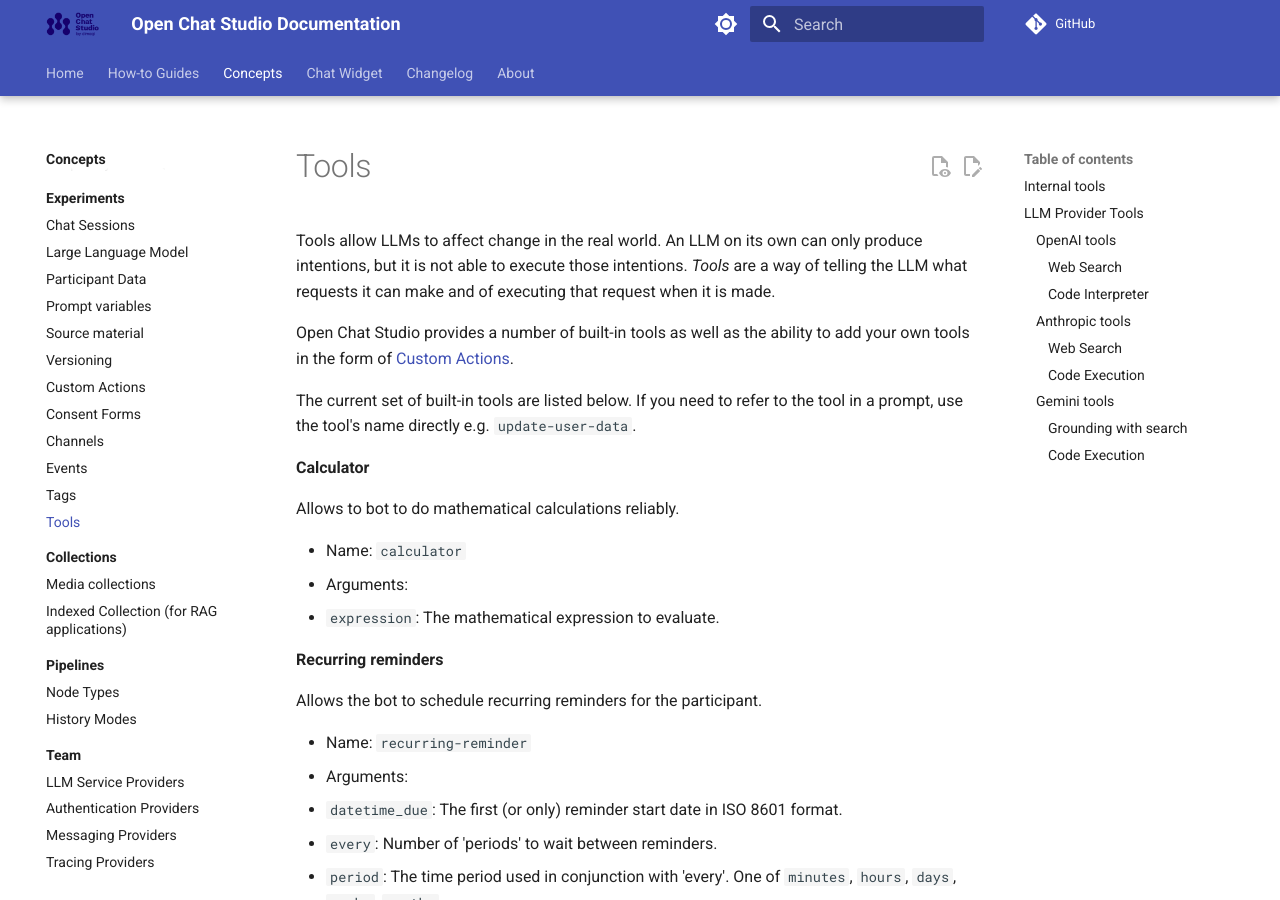
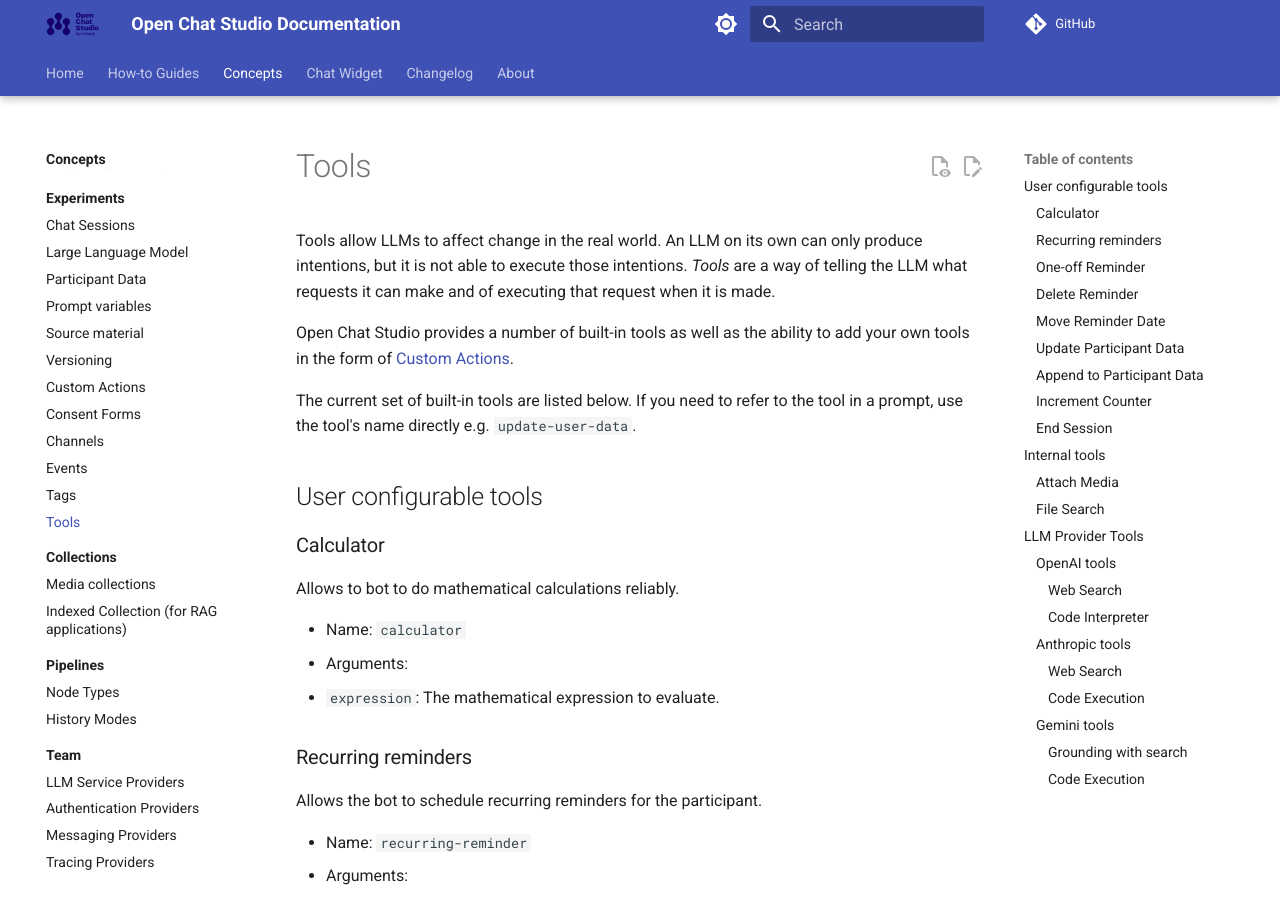
Before and after one commit to dimagi/open-chat-studio-docs, an MkDocs documentation site: the page built from docs/concepts/tools/index.md, in a window 1280 px wide and 900 px high. Built offline with MkDocs 1.6.1 and Material for MkDocs 9.7.7, drawn with Linux system fonts in a browser that asks for light colours; a script that is not in the unit is left out; comment, search, counter and statistics services are not loaded.

Commit message:
update tool wording, formatting + link

```diff
--- a/docs/concepts/tools/index.md
+++ b/docs/concepts/tools/index.md
@@ -6,7 +6,9 @@
 
 The current set of built-in tools are listed below. If you need to refer to the tool in a prompt, use the tool's name directly e.g. `update-user-data`.
 
-**Calculator**
+## User configurable tools
+
+### Calculator
 
 Allows to bot to do mathematical calculations reliably.
 
@@ -14,7 +16,7 @@
 * Arguments:
   * `expression`: The mathematical expression to evaluate.
 
-**Recurring reminders**
+### Recurring reminders
 
 Allows the bot to schedule recurring reminders for the participant.
 
@@ -28,7 +30,7 @@
   * `datetime_end`: The date of the last reminder in ISO 8601 format (optional).
   * `repetitions`: The number of messages to send before stopping (optional).
 
-**One-off Reminder**
+### One-off Reminder
 
 Allows the bot to schedule once-off reminders for the participant.
 
@@ -38,7 +40,7 @@
   * `message`: The reminder message
   * `schedule_name`: The name for this reminder
 
-**Delete Reminder**
+### Delete Reminder
 
 Allows the bot to delete existing reminders (either once-off or recurring)
 
@@ -46,7 +48,7 @@
 * Arguments:
   * `message_id`: The ID of the scheduled message to delete.
 
-**Move Reminder Date**
+### Move Reminder Date
 
 Allows the bot to update the reminder date
 
@@ -58,7 +60,7 @@
   * `minute`: The new minute of the hour.
   * `specified_date`: A specific date to re-schedule the message for in ISO 8601 format
 
-**Update Participant Data**
+### Update Participant Data
 
 Allows the bot to make changes to the [participant data](../participant_data.md)
 
@@ -67,7 +69,7 @@
   * `key`: The key in the user data to update.
   * `value`: The new value of the user data.
 
-**Append to Participant Data**
+### Append to Participant Data
 
 Append a value to [participant data](../participant_data.md) at a specific key. This will convert any existing value to a list and append the new value to the end of the list. Use this tool to track lists of items e.g. questions asked.
 
@@ -76,7 +78,7 @@
   * `key`: The key in the user data to append to.
   * `value`: The value to append.
 
-**Increment Counter**
+### Increment Counter
 
 Increment the value of a counter. The counter is stored in [participant data](../participant_data.md) with the key `_counter_{counter_name}`.
 
@@ -85,7 +87,7 @@
   * `counter`: The name of the counter to increment.
   * `value`: Integer value to increment the counter by (defaults to 1).
 
-**End Session**
+### End Session
 
 End the current chat [session](../sessions.md). This will mark the session as completed. New messages will result in a new session being created.
 
@@ -96,7 +98,7 @@
 
 The following tools are used internally by Open Chat Studio and enabled / disabled automatically depending on the chatbot configuration.
 
-**Attach Media**
+### Attach Media
 
 Allows the bot to attach media when a media collection is configured.
 
@@ -104,7 +106,7 @@
 * Arguments:
   * `file_id`: The ID of the media file to attach.
 
-**File Search**
+### File Search
 
 Allows the bot to search indexed collections when a collection is configured.
 
```
Also changed, not shown: docs/concepts/participant_data.md (+7 -8 lines).
